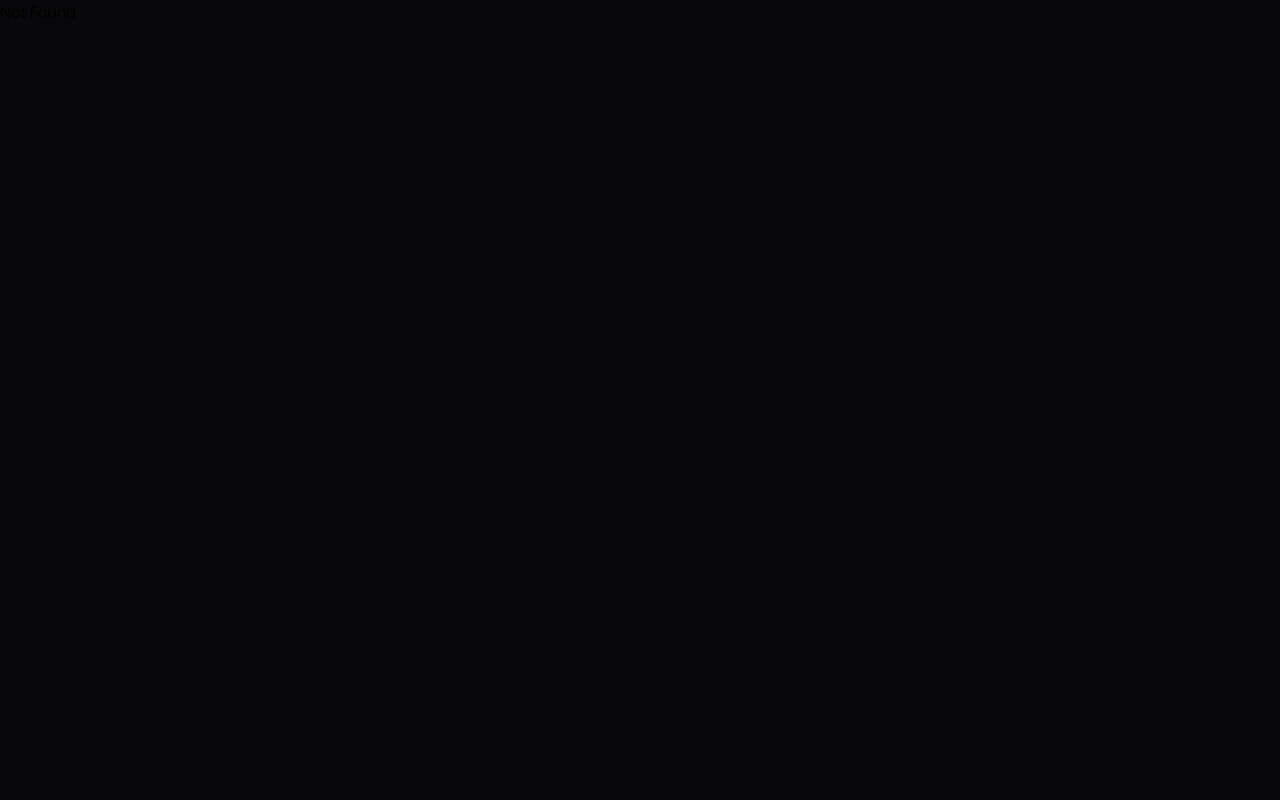
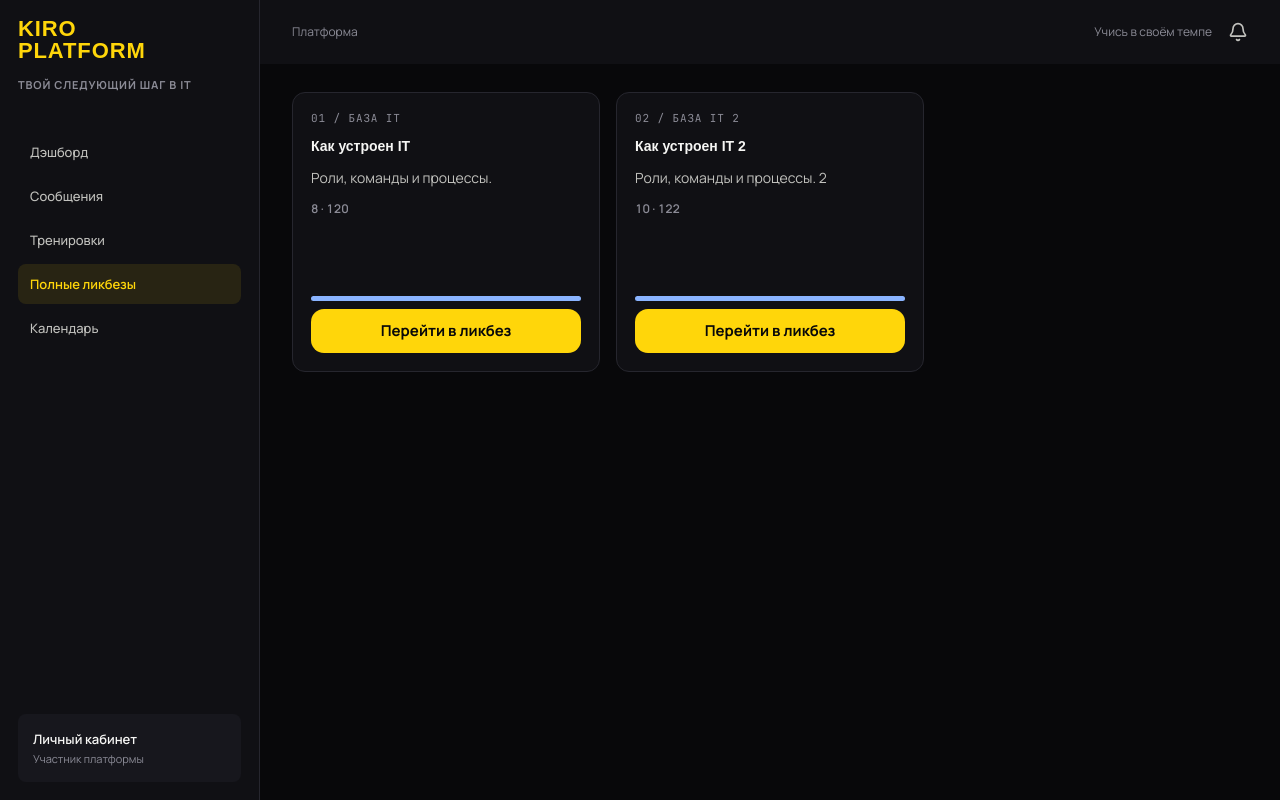
Before and after one commit to mrkiro52/kiro-v2, a React (Vite) app in the folder frontend/client/: page /guide/guides in a window 1280 px wide. Built offline with nearby package versions, Linux system fonts and the light colour scheme; a web font is replaced by a local one.

Commit message:
feat: сделал страницу ликбезов и добавил страницу просмотра ликбеза

```diff
--- /dev/null
+++ b/frontend/client/src/components/UI/GuideCard.tsx
@@ -0,0 +1,51 @@
+import type { GuideCardProps } from "../../types/GuideCard"
+import { Link } from "@tanstack/react-router"
+
+
+const GuideCard = ({
+    id,
+    order,
+    category,
+    title,
+    description,
+    lessonCount,
+    duration,
+    completedLessons = 0,
+    onOpen,
+}: GuideCardProps) => {
+
+    return (
+        <article className="widget flex h-full min-h-70 min-w-0 flex-col p-4.5 font-sans text-text-primary">
+            <header className="flex flex-wrap items-baseline justify-between gap-x-3 gap-y-1 text-[11px]/[14px]">
+                <span className="font-mono tracking-[0.08em] text-text-tertiary uppercase">
+                    {String(order).padStart(2, "0")} / {category}
+                </span>
+            </header>
+
+            <h3 className="mt-3 font-display text-sm/[18px] font-bold">{title}</h3>
+            <p className="mt-3 text-sm/5.5 text-text-secondary">{description}</p>
+            <p className="mt-3 text-xs/4 font-semibold text-text-tertiary tabular-nums">
+                {lessonCount} · {duration}
+            </p>
+
+            <div className="mt-auto grid gap-2 pt-6">
+                <progress className="learning-progress" value={completedLessons} />
+                <button
+                    className="btn btn-primary cursor-pointer motion-safe:transition motion-safe:duration-200"
+                    type="button"
+                    onClick={onOpen}
+                >
+                    <Link
+                        to="/guide/$guideId"
+                        params={{
+                            guideId: String(id)
+                        }}
+                    >Перейти в ликбез</Link>
+                </button>
+            </div>
+        </article>
+
+    )
+}
+
+export default GuideCard
--- a/frontend/client/src/components/forms/LoginForm.tsx
+++ b/frontend/client/src/components/forms/LoginForm.tsx
@@ -35,7 +35,7 @@ const LoginForm = () => {
                     {passwordError && <p className="form-error">{passwordError}</p>}
                 </div>
 
-                <button type="submit" className="mt-5 min-h-13 w-full rounded-[13px] bg-accent-lime px-5 text-[15px] font-bold text-bg-primary transition-colors duration-200 hover:bg-[#ffe873] focus-visible:outline-2 focus-visible:outline-offset-2 focus-visible:outline-accent-lime motion-reduce:transition-none">
+                <button type="submit" className="mt-5 min-h-13 w-full rounded-radius-md bg-accent-lime px-5 text-[15px] font-bold text-bg-primary transition-colors duration-200 hover:bg-accent-soft focus-visible:outline-2 focus-visible:outline-offset-2 focus-visible:outline-accent-lime motion-reduce:transition-none">
                     Войти
                 </button>
             </form>
--- a/frontend/client/src/components/layout/Layout.tsx
+++ b/frontend/client/src/components/layout/Layout.tsx
@@ -22,7 +22,7 @@ const Layout = () => {
                             <Link to="/dashboard" className="nav-item">Дэшборд</Link>
                             <Link to="/messages" className="nav-item">Сообщения</Link>
                             <Link to="/" className="nav-item">Тренировки</Link>
-                            <Link to="/" className="nav-item">Полные ликбезы</Link>
+                            <Link to="/guide/guides" className="nav-item">Полные ликбезы</Link>
                             <Link to="/calendar" className="nav-item">Календарь</Link>
                         </ul>
                     </nav>
--- a/frontend/client/src/main.css
+++ b/frontend/client/src/main.css
@@ -18,6 +18,7 @@ body {
     --color-text-tertiary: #8b8b96;
     --color-text-secondary: #c2c2be;
     --color-border-color: #26262e;
+    --color-success: #3fb950;
     --color-danger: #ff5f5f;
     --color-danger-dim: rgba(255, 95, 95, 0.10);
 
@@ -61,20 +62,24 @@ body {
         @apply outline-2 outline-offset-2 outline-accent-lime;
     }
 
-    .dashboard-progress {
+    .dashboard-progress,
+    .learning-progress {
         @apply block h-1.25 w-full appearance-none overflow-hidden rounded-full bg-border-color;
     }
 
-    .dashboard-progress::-webkit-progress-bar {
+    .dashboard-progress::-webkit-progress-bar,
+    .learning-progress::-webkit-progress-bar {
         background-color: var(--color-border-color);
     }
 
-    .dashboard-progress::-webkit-progress-value {
+    .dashboard-progress::-webkit-progress-value,
+    .learning-progress::-webkit-progress-value {
         border-radius: inherit;
         background-color: var(--color-math-blue);
     }
 
-    .dashboard-progress::-moz-progress-bar {
+    .dashboard-progress::-moz-progress-bar,
+    .learning-progress::-moz-progress-bar {
         border-radius: inherit;
         background-color: var(--color-math-blue);
     }
@@ -178,7 +183,6 @@ body {
 
     .kiro-calendar .react-calendar__navigation .react-calendar__navigation__label {
         @apply mr-2 pl-0 text-left font-display text-sm font-bold text-text-primary first-letter:uppercase sm:text-[20px];
-        /* Keep the navigation grouped beside the month label. */
         flex-grow: 0 !important;
         order: -1;
     }
--- /dev/null
+++ b/frontend/client/src/mock/GuideMock.ts
@@ -0,0 +1,31 @@
+import type { GuideCardProps } from "../types/GuideCard";
+
+
+const open = () => {
+    console.log('привет')
+}
+
+export const MockGuide: GuideCardProps[] = [
+    {
+        id: 1,
+        order: 1,
+        category: "База IT",
+        title: "Как устроен IT",
+        description: "Роли, команды и процессы.",
+        lessonCount: 8,
+        duration: '120',
+        completedLessons: 1,
+        onOpen: open
+    },
+    {
+        id: 2,
+        order: 2,
+        category: "База IT 2",
+        title: "Как устроен IT 2",
+        description: "Роли, команды и процессы. 2",
+        lessonCount: 10,
+        duration: '122',
+        completedLessons: 1,
+        onOpen: open
+    }
+]
--- /dev/null
+++ b/frontend/client/src/pages/GuideDetailPage.tsx
@@ -0,0 +1,25 @@
+import { Route } from "../routes/_app/guide/$guideId"
+import { MockGuide } from "../mock/GuideMock"
+
+
+const GuideDetailPage = () => {
+
+    const {guideId} = Route.useParams()
+    const guide = MockGuide.find((guide) => String(guide.id) === guideId)
+
+    if (!guide){
+        return <p>Нету ликбеза</p>
+    }
+
+
+    return(
+        <>
+        <p>страница ликбеза: {guideId}</p>
+        <p>{guide.category}</p>
+        <p>{guide.description}</p>
+        </>
+    )
+}
+
+
+export default GuideDetailPage
--- /dev/null
+++ b/frontend/client/src/pages/GuidePage.tsx
@@ -0,0 +1,30 @@
+import GuideCard from "../components/UI/GuideCard"
+import { MockGuide } from "../mock/GuideMock"
+
+
+const GuidePage = () => {
+
+
+  return (
+    <div className="grid grid-cols-1 gap-4 md:grid-cols-2 xl:grid-cols-3">
+      {MockGuide.map(({id, order, category, title, description, lessonCount, duration, completedLessons, onOpen}) => (
+        <GuideCard
+        key={id}
+        id={id}
+        order={order}
+        category={category}
+        title={title}
+        description={description}
+        lessonCount={lessonCount}
+        duration={duration}
+        completedLessons={completedLessons}
+        onOpen={onOpen}
+        />
+      ))}
+    </div>
+  )
+}
+
+
+
+export default GuidePage
--- a/frontend/client/src/routeTree.gen.ts
+++ b/frontend/client/src/routeTree.gen.ts
@@ -17,6 +17,8 @@ import { Route as AppDashboardRouteImport } from './routes/_app/dashboard'
 import { Route as AppMessagesRouteImport } from './routes/_app/messages'
 import { Route as AuthLoginRouteImport } from './routes/_auth/login'
 import { Route as AuthRegisterRouteImport } from './routes/_auth/register'
+import { Route as AppGuideGuideIdRouteImport } from './routes/_app/guide/$guideId'
+import { Route as AppGuideGuidesRouteImport } from './routes/_app/guide/guides'
 
 const IndexRoute = IndexRouteImport.update({
   id: '/',
@@ -56,6 +58,16 @@ const AuthRegisterRoute = AuthRegisterRouteImport.update({
   path: '/register',
   getParentRoute: () => AuthRoute,
 } as any)
+const AppGuideGuideIdRoute = AppGuideGuideIdRouteImport.update({
+  id: '/guide/$guideId',
+  path: '/guide/$guideId',
+  getParentRoute: () => AppRoute,
+} as any)
+const AppGuideGuidesRoute = AppGuideGuidesRouteImport.update({
+  id: '/guide/guides',
+  path: '/guide/guides',
+  getParentRoute: () => AppRoute,
+} as any)
 
 export interface FileRoutesByFullPath {
   '/': typeof IndexRoute
@@ -64,6 +76,8 @@ export interface FileRoutesByFullPath {
   '/messages': typeof AppMessagesRoute
   '/login': typeof AuthLoginRoute
   '/register': typeof AuthRegisterRoute
+  '/guide/$guideId': typeof AppGuideGuideIdRoute
+  '/guide/guides': typeof AppGuideGuidesRoute
 }
 export interface FileRoutesByTo {
   '/': typeof IndexRoute
@@ -72,6 +86,8 @@ export interface FileRoutesByTo {
   '/messages': typeof AppMessagesRoute
   '/login': typeof AuthLoginRoute
   '/register': typeof AuthRegisterRoute
+  '/guide/$guideId': typeof AppGuideGuideIdRoute
+  '/guide/guides': typeof AppGuideGuidesRoute
 }
 export interface FileRoutesById {
   __root__: typeof rootRouteImport
@@ -83,13 +99,30 @@ export interface FileRoutesById {
   '/_app/messages': typeof AppMessagesRoute
   '/_auth/login': typeof AuthLoginRoute
   '/_auth/register': typeof AuthRegisterRoute
+  '/_app/guide/$guideId': typeof AppGuideGuideIdRoute
+  '/_app/guide/guides': typeof AppGuideGuidesRoute
 }
 export interface FileRouteTypes {
   fileRoutesByFullPath: FileRoutesByFullPath
   fullPaths:
-    '/' | '/calendar' | '/dashboard' | '/messages' | '/login' | '/register'
+    | '/'
+    | '/calendar'
+    | '/dashboard'
+    | '/messages'
+    | '/login'
+    | '/register'
+    | '/guide/$guideId'
+    | '/guide/guides'
   fileRoutesByTo: FileRoutesByTo
-  to: '/' | '/calendar' | '/dashboard' | '/messages' | '/login' | '/register'
+  to:
+    | '/'
+    | '/calendar'
+    | '/dashboard'
+    | '/messages'
+    | '/login'
+    | '/register'
+    | '/guide/$guideId'
+    | '/guide/guides'
   id:
     | '__root__'
     | '/'
@@ -100,6 +133,8 @@ export interface FileRouteTypes {
     | '/_app/messages'
     | '/_auth/login'
     | '/_auth/register'
+    | '/_app/guide/$guideId'
+    | '/_app/guide/guides'
   fileRoutesById: FileRoutesById
 }
 export interface RootRouteChildren {
@@ -166,6 +201,20 @@ declare module '@tanstack/react-router' {
       preLoaderRoute: typeof AuthRegisterRouteImport
       parentRoute: typeof AuthRoute
     }
+    '/_app/guide/$guideId': {
+      id: '/_app/guide/$guideId'
+      path: '/guide/$guideId'
+      fullPath: '/guide/$guideId'
+      preLoaderRoute: typeof AppGuideGuideIdRouteImport
+      parentRoute: typeof AppRoute
+    }
+    '/_app/guide/guides': {
+      id: '/_app/guide/guides'
+      path: '/guide/guides'
+      fullPath: '/guide/guides'
+      preLoaderRoute: typeof AppGuideGuidesRouteImport
+      parentRoute: typeof AppRoute
+    }
   }
 }
 
@@ -173,12 +222,16 @@ interface AppRouteChildren {
   AppCalendarRoute: typeof AppCalendarRoute
   AppDashboardRoute: typeof AppDashboardRoute
   AppMessagesRoute: typeof AppMessagesRoute
+  AppGuideGuideIdRoute: typeof AppGuideGuideIdRoute
+  AppGuideGuidesRoute: typeof AppGuideGuidesRoute
 }
 
 const AppRouteChildren: AppRouteChildren = {
   AppCalendarRoute: AppCalendarRoute,
   AppDashboardRoute: AppDashboardRoute,
   AppMessagesRoute: AppMessagesRoute,
+  AppGuideGuideIdRoute: AppGuideGuideIdRoute,
+  AppGuideGuidesRoute: AppGuideGuidesRoute,
 }
 
 const AppRouteWithChildren = AppRoute._addFileChildren(AppRouteChildren)
--- /dev/null
+++ b/frontend/client/src/routes/_app/guide/$guideId.tsx
@@ -0,0 +1,6 @@
+import { createFileRoute } from '@tanstack/react-router'
+import GuideDetailPage from '../../../pages/GuideDetailPage'
+
+export const Route = createFileRoute('/_app/guide/$guideId')({
+  component: GuideDetailPage,
+})
--- /dev/null
+++ b/frontend/client/src/routes/_app/guide/guides.tsx
@@ -0,0 +1,7 @@
+import { createFileRoute } from "@tanstack/react-router";
+import GuidePage from "../../../pages/GuidePage";
+
+
+export const Route = createFileRoute('/_app/guide/guides')({
+  component: GuidePage
+})
--- /dev/null
+++ b/frontend/client/src/types/GuideCard.ts
@@ -0,0 +1,11 @@
+export interface GuideCardProps {
+    id: number | string
+    order: number
+    category: string
+    title: string
+    description: string
+    lessonCount: number
+    duration: string
+    completedLessons?: number
+    onOpen: () => void
+}
```
